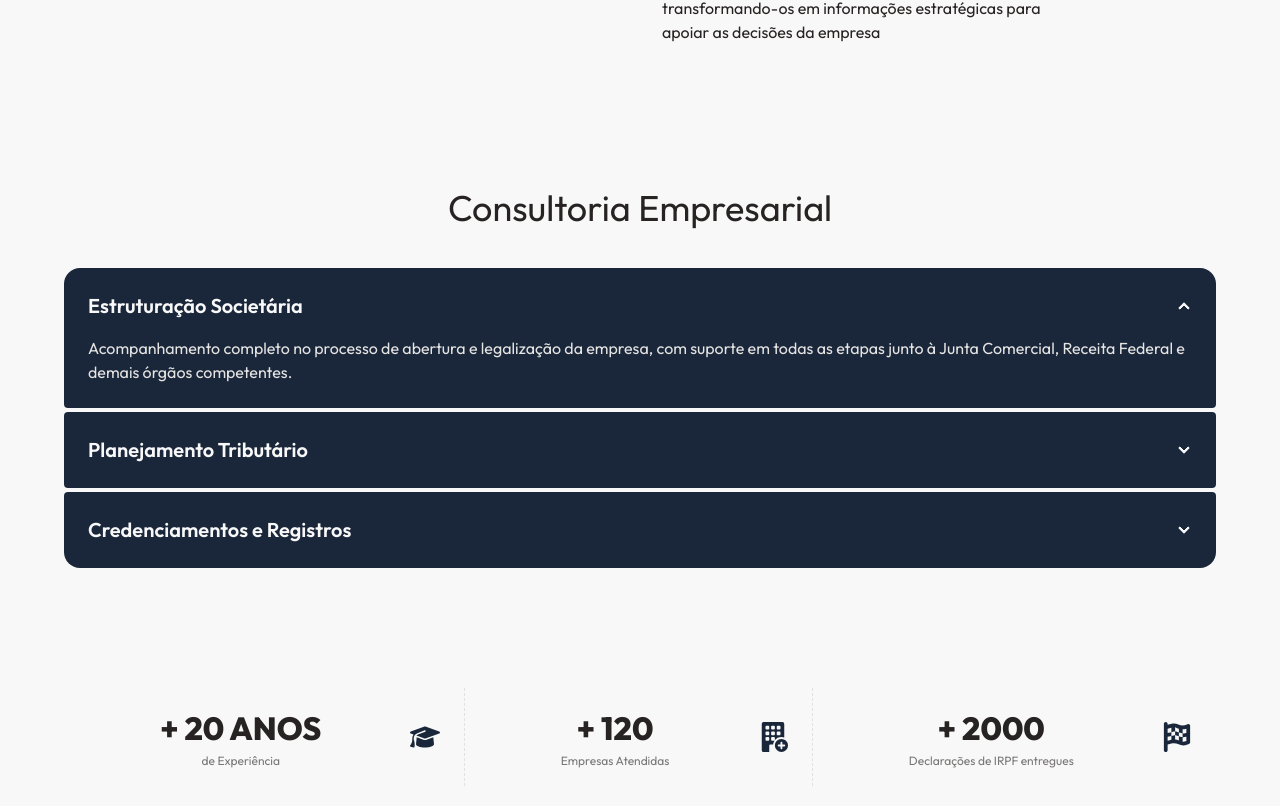
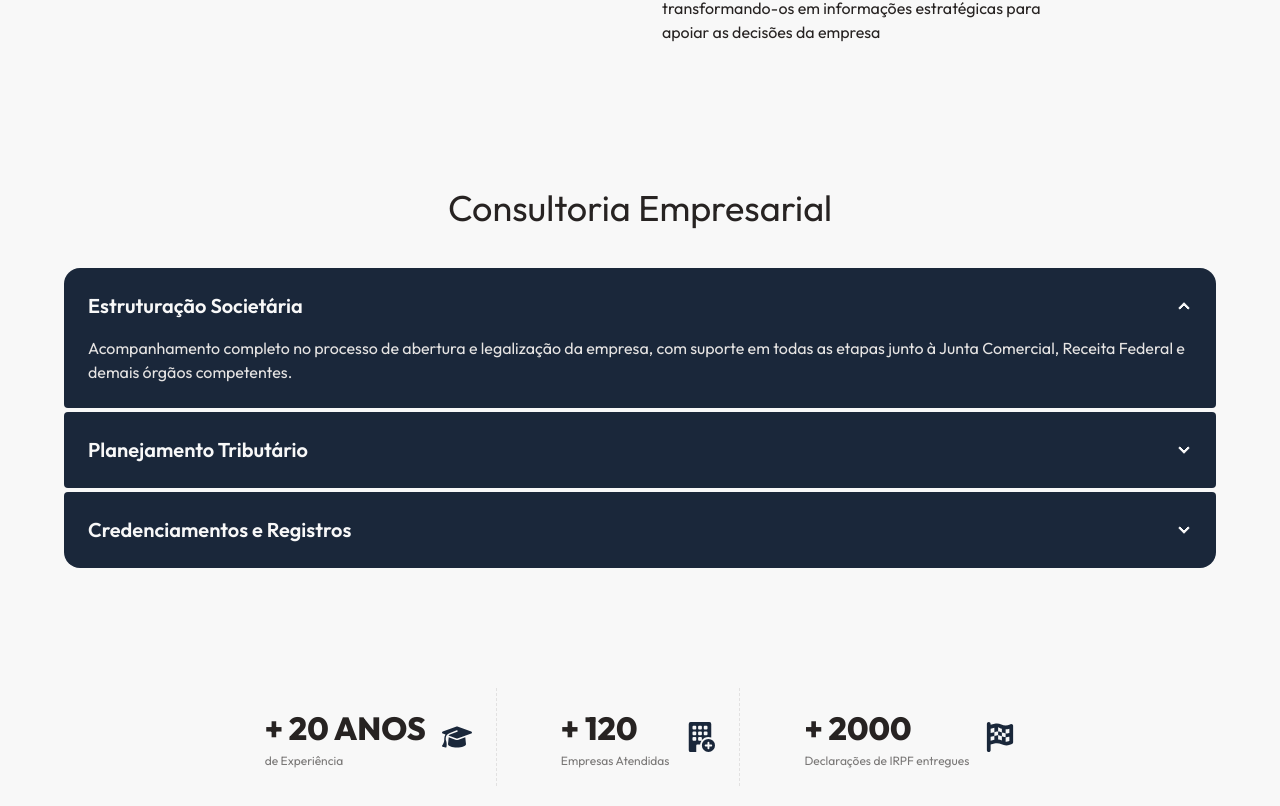
Before and after one commit to PedroVMLopes/cpmpaulista, a Next.js app: page / in a window 1280 px wide. Shown: the part 3014-3820 px from the top of the page. Built offline with nearby package versions, Linux system fonts and the light colour scheme; a web font is replaced by a local one.

Commit message:
fix: UI Changes & Better renaming

```diff
--- a/app/page.tsx
+++ b/app/page.tsx
@@ -3,7 +3,7 @@ import HeroImage from "@/components/HeroImage";
 import Servicos from "@/components/Servicos";
 import Navbar from "@/components/Navbar";
 import WhatsAppButton from "@/components/WhatsAppButton";
-import Footer from "@/components/Footer";
+import BottomStats from "@/components/BottomStats";
 
 export default function Home() {
 
@@ -14,7 +14,7 @@ export default function Home() {
       <HeroImage />
       <ComoTrabalhamos />
       <Servicos />
-      <Footer />
+      <BottomStats />
     </div>
   );
 }
--- a/components/Footer.tsx
+++ b/components/BottomStats.tsx
@@ -1,12 +1,12 @@
 import { FaGraduationCap, FaFlagCheckered } from "react-icons/fa6";
 import { BsBuildingFillAdd } from "react-icons/bs";
+import FooterBottomCard from "./FooterBottomCards";
 
-export default function Footer() {
+export default function BottomStats() {
     return (
         <div className="mt-20 md:mt-30 w-full flex flex-col items-center pb-10 mx-2 md:mx-0 sm:w-[90%]">
-            {/* Status Numbers */}
-            <div className="stats stats-vertical md:stats-horizontal w-full">
-                <div className="stat place-items-center">
+            <div className="stats stats-vertical md:stats-horizontal gap-10">
+                <div className="stat">
                     <div className="md:stat-figure text-secondary text-3xl">
                         <FaGraduationCap />
                     </div>
@@ -15,7 +15,7 @@ export default function Footer() {
                     <div className="stat-desc">de Experiência</div>
                 </div>
 
-                <div className="stat place-items-center">
+                <div className="stat">
                     <div className="md:stat-figure text-secondary text-3xl">
                         <BsBuildingFillAdd />
                     </div>
@@ -24,7 +24,7 @@ export default function Footer() {
                     <div className="stat-desc">Empresas Atendidas</div>
                 </div>
 
-                <div className="stat place-items-center">
+                <div className="stat">
                     <div className="md:stat-figure text-secondary text-3xl">
                         <FaFlagCheckered />
                     </div>
@@ -33,7 +33,6 @@ export default function Footer() {
                     <div className="stat-desc">Declarações de IRPF entregues</div>
                 </div>
             </div>
-            {/* Bottom Card */}
         </div>
     )
 }
--- /dev/null
+++ b/components/FooterBottomCards.tsx
@@ -0,0 +1,7 @@
+export default function FooterBottomCard() {
+    return (
+        <div className="bg-accent w-full">
+            Cards
+        </div>
+    )
+}
```
